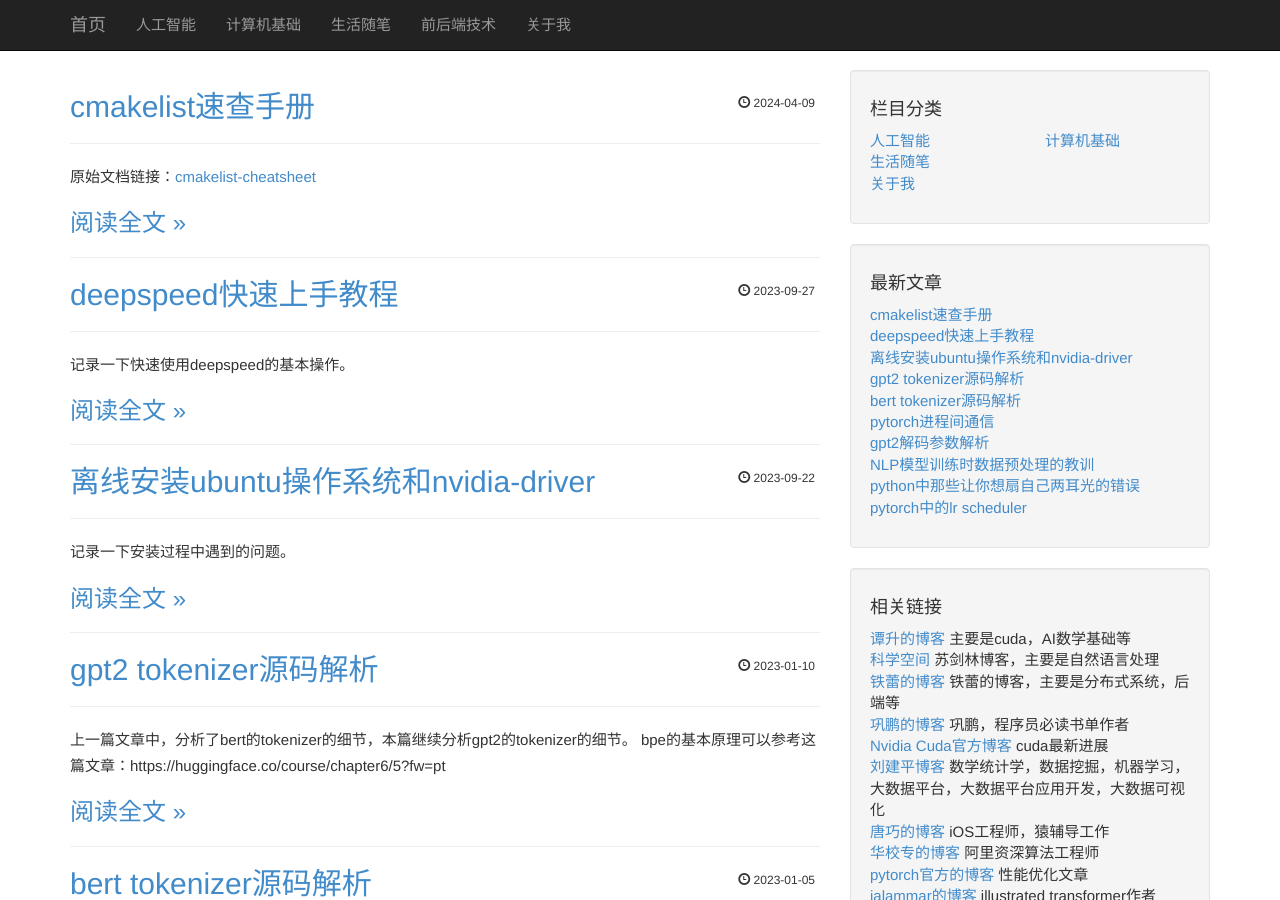
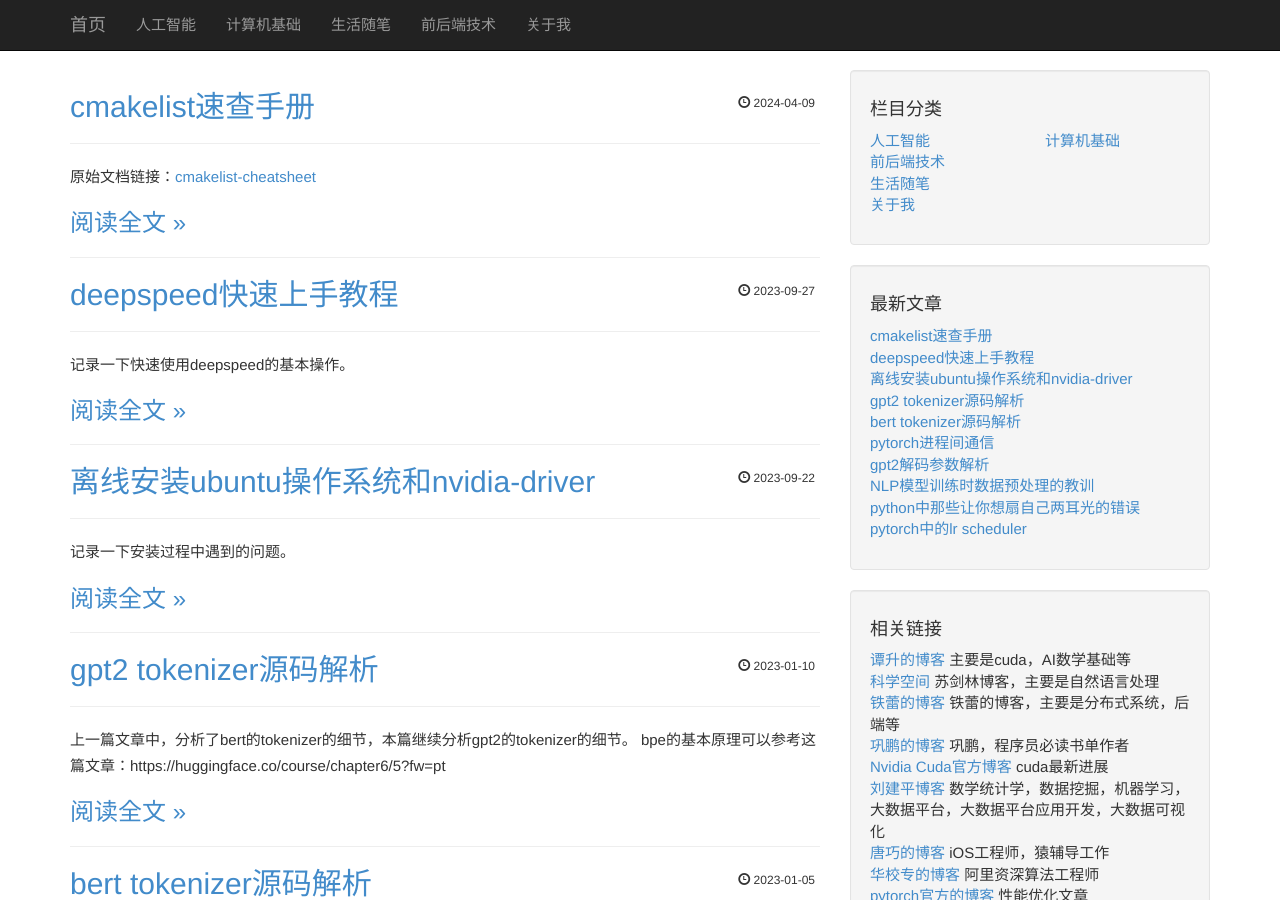
Before and after one commit to liwenju0/liwenju0.github.io, a Jekyll site: the page built from index.html, in a window 1280 px wide and 900 px high. Built offline with Jekyll 4.4.1, drawn with Linux system fonts in a browser that asks for light colours; the list of posts is cut into pages by our own code.

Commit message:
右面菜单添加前后端

```diff
--- a/_includes/categories.html
+++ b/_includes/categories.html
@@ -4,6 +4,11 @@
                   <li>
                     <a href="/posts/ai.html">
                       人工智能
+                    </a>
+                  </li>
+                  <li>
+                    <a href="/posts/frontback.html">
+                      前后端技术
                     </a>
                   </li>
                   <li>
```
